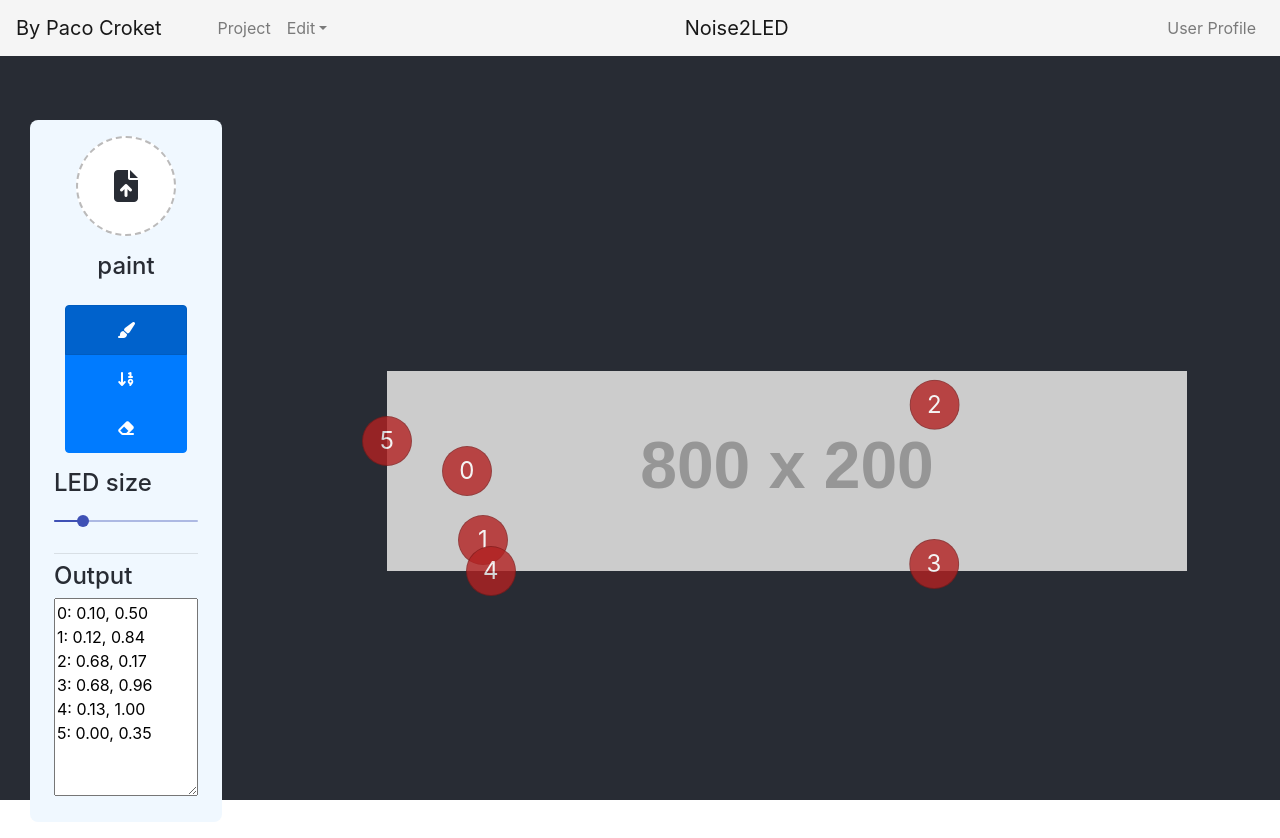
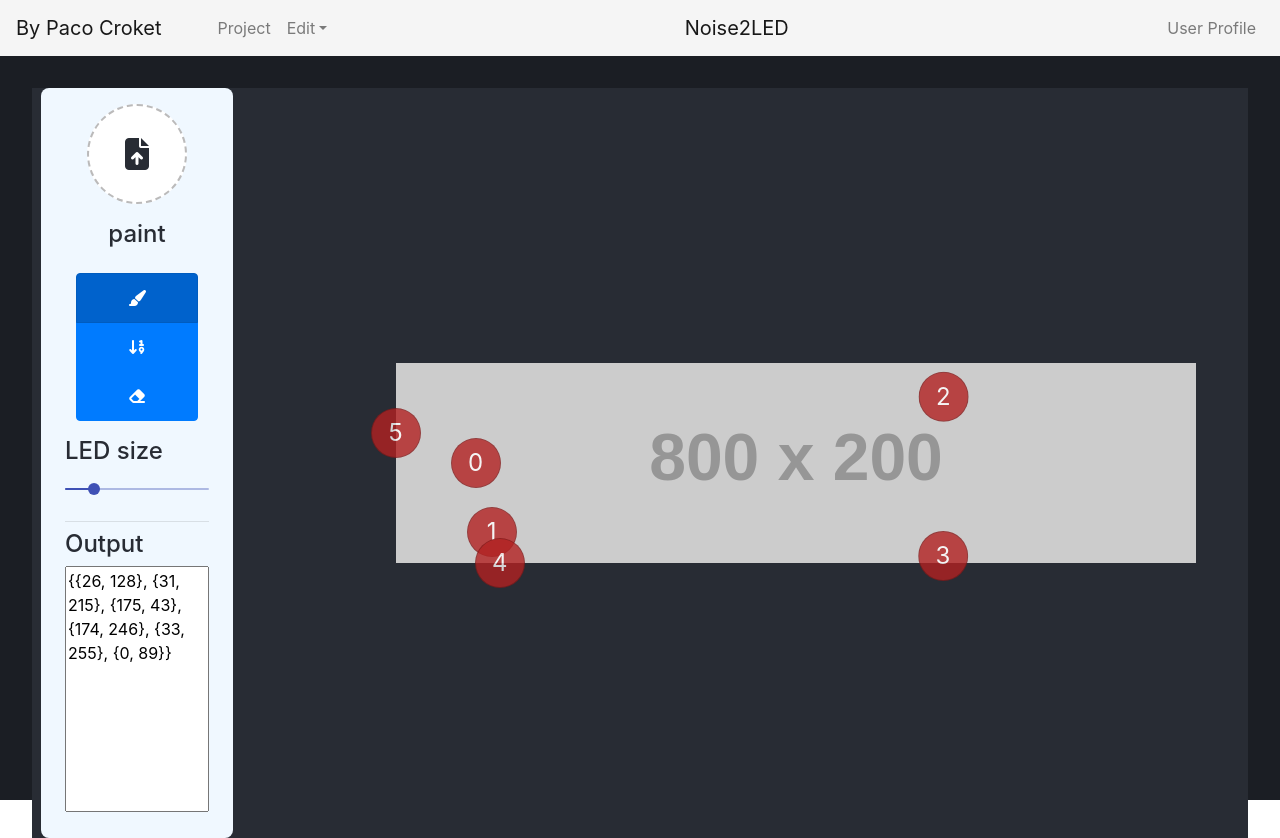
Before and after one commit to pacoCroket/coord-noise-simulation, a React (Create React App) app: page / in a window 1280 px wide. Built offline with nearby package versions, Linux system fonts and the light colour scheme.

Commit message:
output without id and scaled to 255

```diff
--- a/src/App.css
+++ b/src/App.css
@@ -6,7 +6,7 @@ body {
   -webkit-font-smoothing: antialiased;
   -moz-osx-font-smoothing: grayscale;
   height: 100vh;
-  overflow: hidden;
+  /* overflow: hidden; */
 }
 
 #root {
@@ -16,14 +16,15 @@ body {
 /* NAVBAR */
 .navbar {
   background-color: whitesmoke;
+  z-index: 999 !important;
 }
 
 /* APP */
 
 .App {
   height: 100%;
-  background-color: #282c34;  background-color: #282c34;
   color: white;
+  background-color: #1b1e24;
 }
 
 /* NavBar */
@@ -34,12 +35,21 @@ body {
 /* End NavBar */
 /* Workspace */
 .workspace {
-  margin: 4rem;
-  /* padding: 3rem; */
-  display: flex;
+  background-color: #282c34;
+  /* position: absolute; */
+  /* bottom:0; */
+  margin: 2rem 2rem;
+  /* max-height: 100%; */
+  /* align-items: stretch; */
+  /* padding: 3rem 0; */
+  /* display: flex;
   align-items: center;
-  justify-content: center;
+  justify-content: center; */
   font-size: calc(10px + 2vmin);
+}
+
+.paintArea {
+  max-height: 100%;
 }
 
 /* End Workspace */
@@ -94,7 +104,8 @@ body {
 }
 
 .outputField {
-  /* height: 200px; */
+  /* height: 300px; */
+  resize: none;
   /* width: 110px; */
   font-size: 1rem;
 }
--- a/src/App.js
+++ b/src/App.js
@@ -7,25 +7,30 @@ import "bootstrap/dist/css/bootstrap.min.css";
 import leds from "./data/ledsData";
 
 class App extends Component {
-  static paintModes = {
-    paint: "paint",
-    line: "line",
-    erase: "erase"
-  };
+  constructor() {
+    super();
 
-  state = {
+    this.state = {
       backImg: {
         imgUrl: "https://via.placeholder.com/800x200",
         imgSize: { width: 800, height: 200 },
         imgPos: { imgX: 0, imgY: 0 }
       },
       tooling: {
-      paintMode: App.paintModes.paint
+        paintMode: App.paintModes.paint,
+        outputScaling: 255
       },
       displayProps: {
-      ledSize: 50
+        ledSize: 50,
+        workspaceSize: { width: 800, height: 600 }
       },
       leds: leds
+    };
+  }
+  static paintModes = {
+    paint: "paint",
+    line: "line",
+    erase: "erase"
   };
 
   onImgAdded = imgUrl => {
@@ -37,10 +42,22 @@ class App extends Component {
 
   onImgLoaded = img => {
     this.setState(prevState => {
-      prevState.backImg.imgSize = { width: img.width, height: img.height };
+      let { width, height } = img;
+      const paintAreaWidth = document.getElementById("paintArea").getBoundingClientRect().width;
+      const paintAreaHeight = document.getElementById("paintArea").getBoundingClientRect().height;
+
+      width = width > paintAreaWidth ? paintAreaWidth : width;
+      height = height > paintAreaHeight ? paintAreaHeight : height;
+
+      // constrain
+      prevState.backImg.imgSize = { width, height };
       prevState.backImg.imgPos = {
         imgX: document.getElementById("canvas").getBoundingClientRect().left,
         imgY: document.getElementById("canvas").getBoundingClientRect().top
+      };
+      prevState.displayProps.workspaceSize = {
+        width: paintAreaWidth,
+        height: paintAreaHeight
       };
       return prevState;
     });
@@ -51,7 +68,7 @@ class App extends Component {
   };
 
   ledSizeChanged = ledSize => {
-    this.setState({ displayProps: {ledSize} });
+    this.setState({ displayProps: { ledSize } });
   };
 
   addLed = ({ x, y }) => {
@@ -100,11 +117,12 @@ class App extends Component {
     return (
       <div className="App" id="app">
         <NavBar id="NavBar"></NavBar>
-        {/* <header className="App-header"> */}
-          <div className="container-fluid workspace noSel">
+        {/* <header className="App-header mh-100"> */}
+        {/* <div className="workspace noSel"> */}
         {/* TODO snap workspace to bottom */}
-            <div className="row container-fluid">
-              <div className="col-md-auto p-0">
+        <div className="workspace">
+          <div className="row noSel mw-100">
+            <div className="col-md-auto px-4">
               <EditTools
                 leds={this.state.leds}
                 tooling={this.state.tooling}
@@ -115,7 +133,7 @@ class App extends Component {
             </div>
             {/* TODO vertical divider */}
             <div className="col-1 p-0"></div>
-              <div className="col p-0 my-auto">
+            <div className="col p-0 my-auto paintArea" id="paintArea">
               <Canvas
                 leds={this.state.leds}
                 tooling={this.state.tooling}
@@ -129,6 +147,7 @@ class App extends Component {
             </div>
           </div>
         </div>
+        {/* </div> */}
         {/* </header> */}
       </div>
     );
--- a/src/components/EditTools.js
+++ b/src/components/EditTools.js
@@ -21,11 +21,12 @@ export default class EditTools extends Component {
   };
 
   getOutput = () => {
-    let value = "";
+    const { outputScaling } = this.props.tooling;
+    let array = [];
     this.props.leds.forEach(led => {
-      value += `${led.id}: ${led.x.toFixed(2)}, ${led.y.toFixed(2)}\n`;
+      array.push(`{${(led.x * outputScaling).toFixed(0)}, ${(led.y * outputScaling).toFixed(0)}}`);
     });
-    return value;
+    return `{${array.join(', ')}}`;
   };
 
   render() {
@@ -91,7 +92,7 @@ export default class EditTools extends Component {
             id="ouputField"
             placeholder="output"
             cols={12}
-            rows={8}
+            rows={10}
             readOnly
           ></textarea>
 
```
Also changed, not shown: src/components/Canvas.js (+10 -7 lines). Lines whose indentation alone changed are shown as unchanged.
